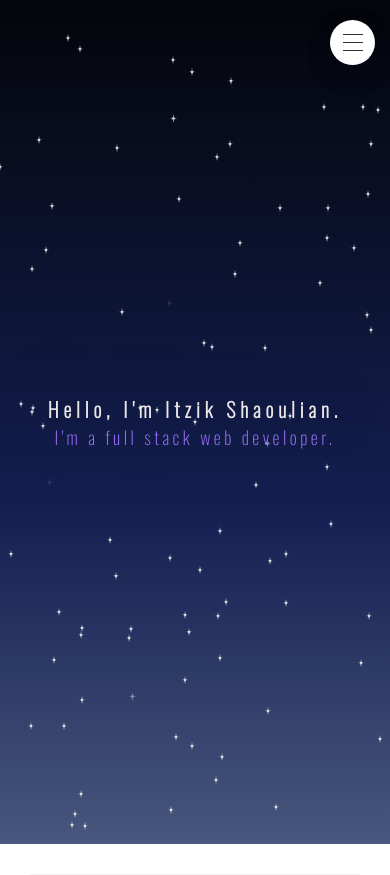
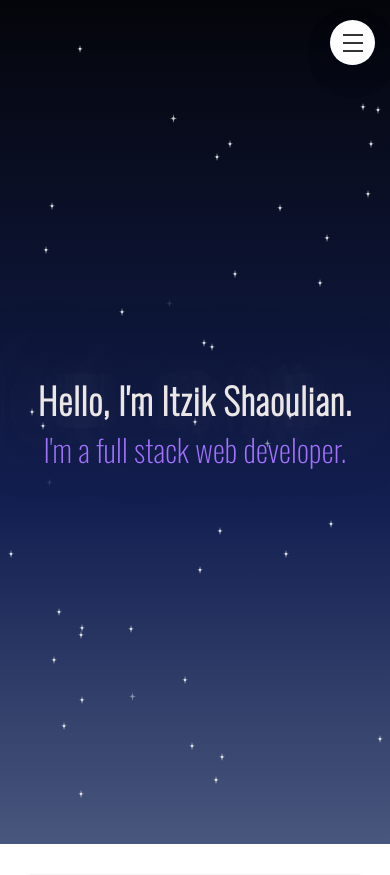
Before and after one commit to itzik415/Portfolio, a PHP site: template views/index.html in a window 390 px wide. Shown: the top 875 px of the page. Run offline with PHP 8.4, Linux system fonts and the light colour scheme; the template is opened without the code that fills it, so the values that code supplies are empty; some libraries are stand-ins or nearby versions.

Commit message:
fixing css for phone screen

```diff
--- a/resources/css/queries.css
+++ b/resources/css/queries.css
@@ -356,7 +356,7 @@
 
     .navigation__icon, .navigation__icon::before, .navigation__icon::after {
         width: 20px;
-        height: 1px;
+        height: 2px;
     }
 
     .black-arrow-left,
@@ -371,11 +371,15 @@
     }
 
     #open {
-        font-size: 100%;
+        font-size: 180%;
+        letter-spacing: 1px;
+        /* text-shadow: none; */
     }
 
     #come_in {
-        font-size: 90%;
+        font-size: 155%;
+        letter-spacing: 1px;
+        letter-spacing: 0.2px;
     }
 
     #portfolio_name {
--- a/resources/js/Portfolio1.js
+++ b/resources/js/Portfolio1.js
@@ -76,7 +76,7 @@ if(outerWidth < 1050 && outerWidth >= 800 ){
         amount(i);
     }
 }else if(outerWidth < 500){
-    for(let i = 0; i < 200; i++){
+    for(let i = 0; i < 100; i++){
         amount(i);
     }
 }else {
```
Also changed, not shown: 2 other files.
